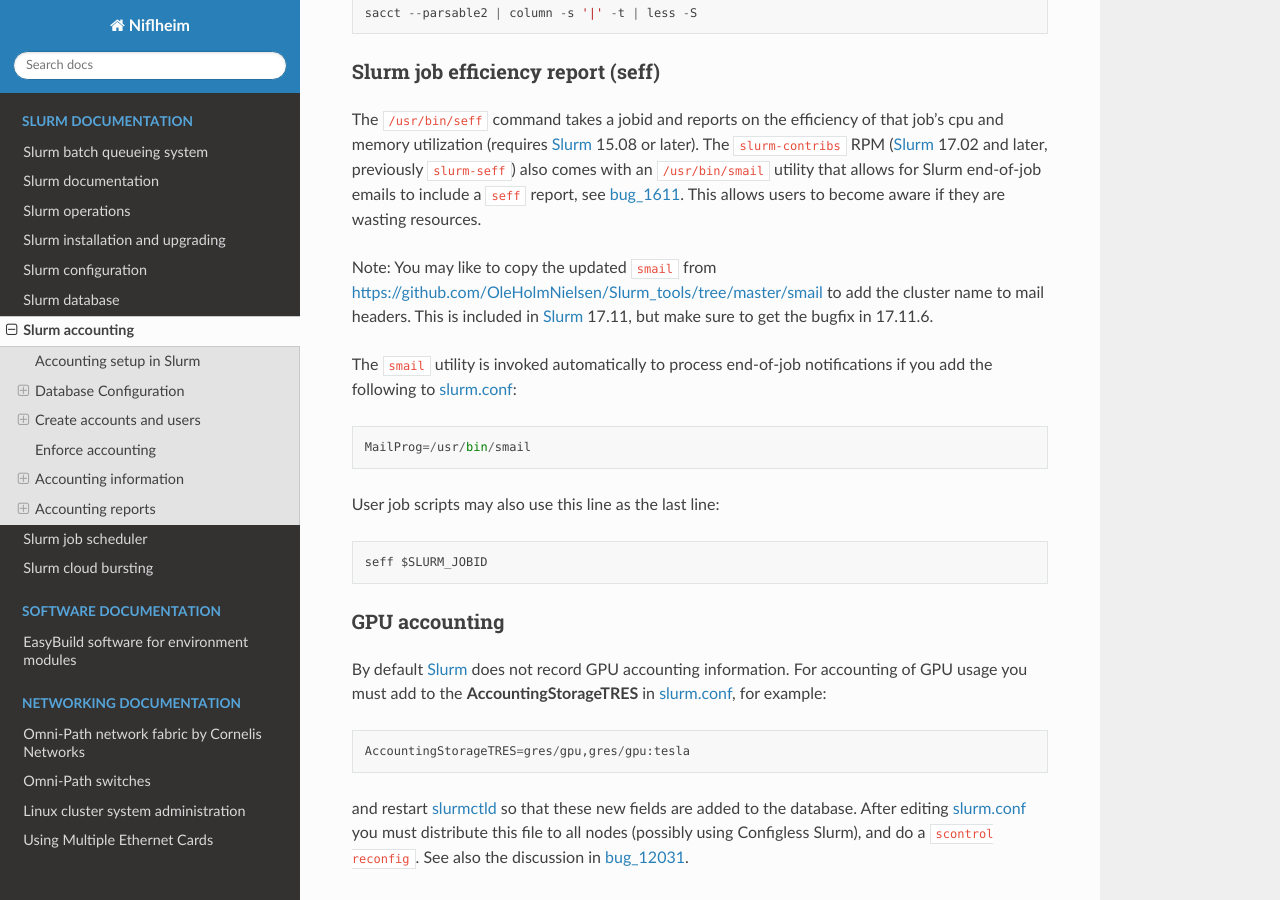
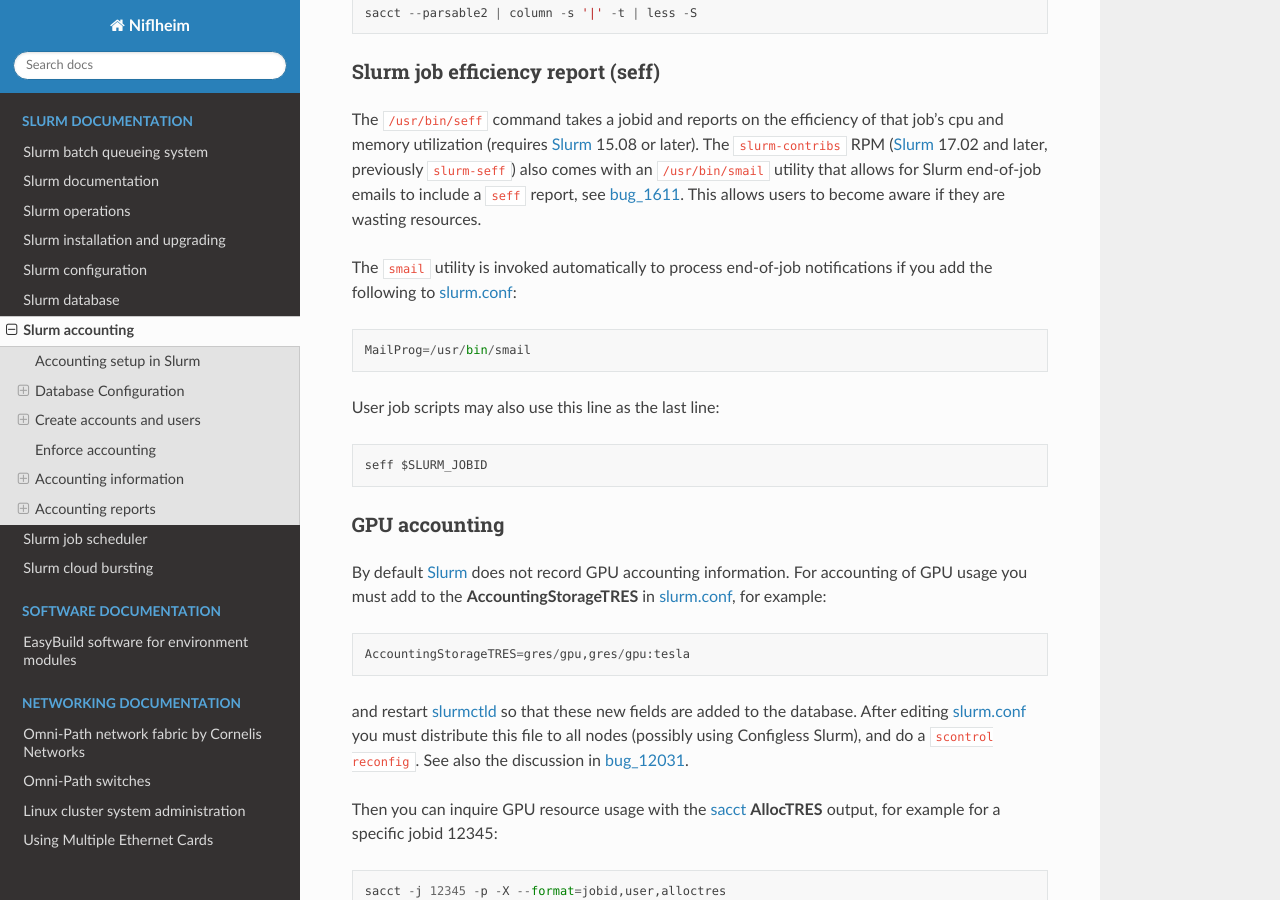
Before and after one commit to OleHolmNielsen/Niflheim_system, a Sphinx documentation site: the page built from docs/Slurm_accounting.rst, in a window 1280 px wide and 900 px high, scrolled down 10714 px. Built offline with Sphinx 7.4.7 and the Read the Docs theme 3.1.0, drawn with Linux system fonts in a browser that asks for light colours.

Commit message:
Removed note on smail tool

```diff
--- a/docs/Slurm_accounting.rst
+++ b/docs/Slurm_accounting.rst
@@ -456,9 +456,6 @@ This allows users to become aware if they are wasting resources.
 
 .. _bug_1611: https://bugs.schedmd.com/show_bug.cgi?id=1611
 
-Note: You may like to copy the updated ``smail`` from https://github.com/OleHolmNielsen/Slurm_tools/tree/master/smail to add the cluster name to mail headers.
-This is included in Slurm_ 17.11, but make sure to get the bugfix in 17.11.6.
-
 The ``smail`` utility is invoked automatically to process end-of-job notifications if you add the following to slurm.conf_::
 
   MailProg=/usr/bin/smail
```
